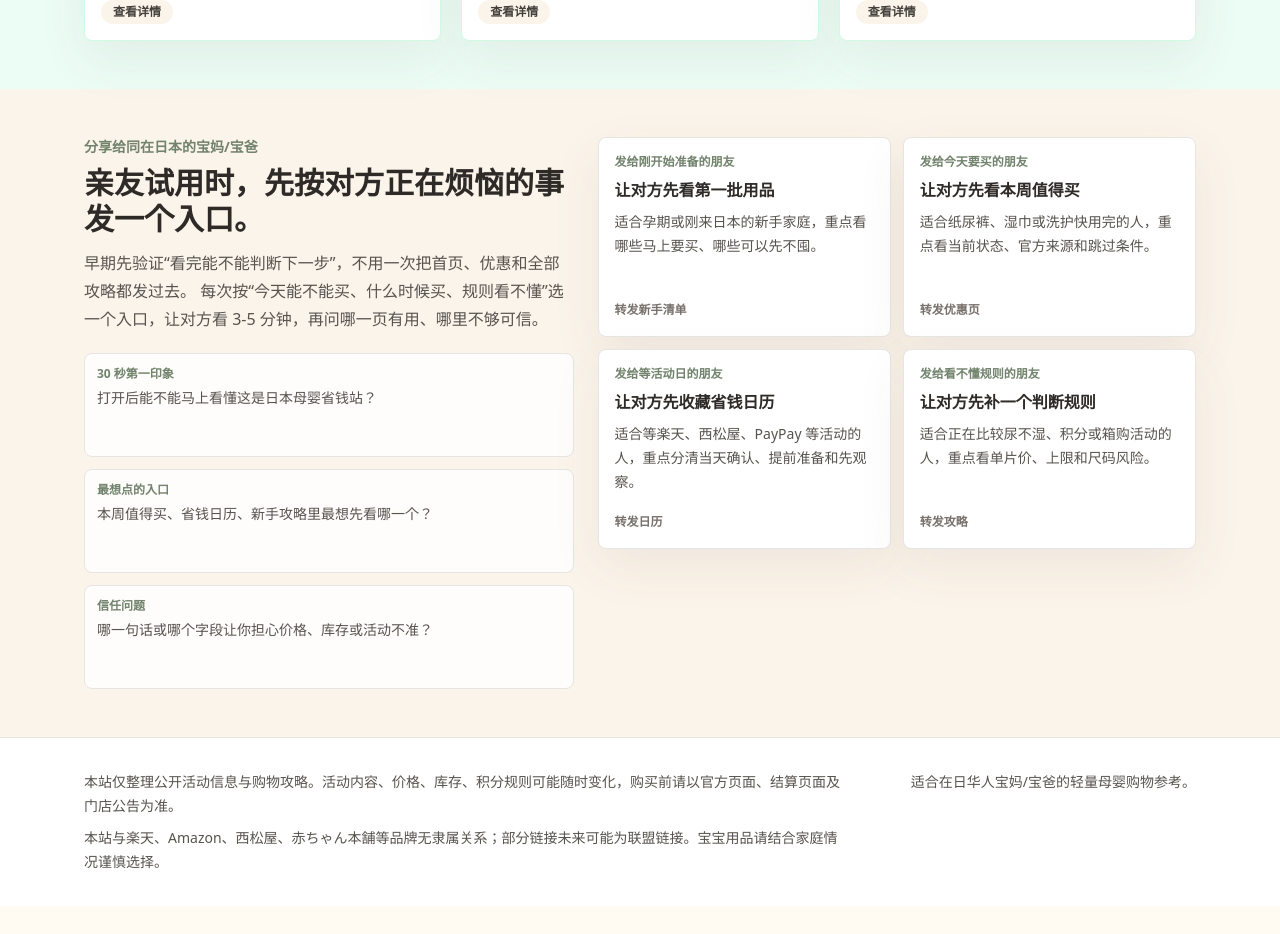
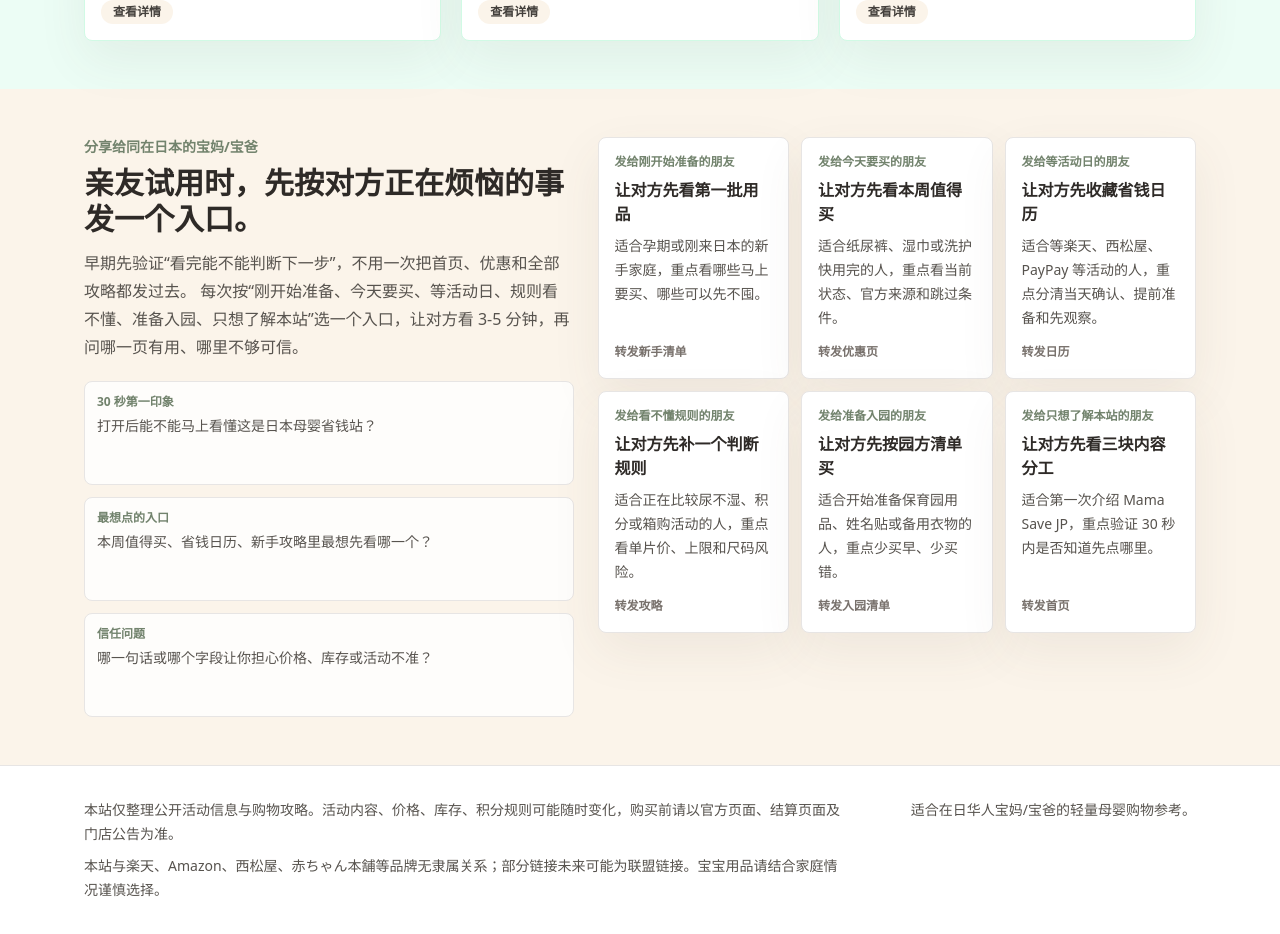
Before and after one commit to fengchuanli/mama-save-jp, a Next.js app: page / in a window 1280 px wide. Shown: the part 4400-5334 px from the top of the page. Before the commit the page ends 5306 px from the top, so only its background shows below. Built offline with nearby package versions, Linux system fonts and the light colour scheme.

Commit message:
优化首页亲友试用入口结构

```diff
--- a/pages/index.tsx
+++ b/pages/index.tsx
@@ -248,6 +248,20 @@ export default function Home({ deals, calendarEvents, paymentRebateEvents, guide
       title: "让对方先补一个判断规则",
       description: "适合正在比较尿不湿、积分或箱购活动的人，重点看单片价、上限和尺码风险。",
       action: "转发攻略"
+    },
+    {
+      label: "发给准备入园的朋友",
+      href: "/guides/nursery-entry-budget-items",
+      title: "让对方先按园方清单买",
+      description: "适合开始准备保育园用品、姓名贴或备用衣物的人，重点少买早、少买错。",
+      action: "转发入园清单"
+    },
+    {
+      label: "发给只想了解本站的朋友",
+      href: "/",
+      title: "让对方先看三块内容分工",
+      description: "适合第一次介绍 Mama Save JP，重点验证 30 秒内是否知道先点哪里。",
+      action: "转发首页"
     }
   ];
   const shareFollowupPrompts = [
@@ -537,7 +551,7 @@ export default function Home({ deals, calendarEvents, paymentRebateEvents, guide
               </h2>
               <p className="mt-3 max-w-2xl leading-7 text-stone-600">
                 早期先验证“看完能不能判断下一步”，不用一次把首页、优惠和全部攻略都发过去。
-                每次按“今天能不能买、什么时候买、规则看不懂”选一个入口，让对方看 3-5 分钟，再问哪一页有用、哪里不够可信。
+                每次按“刚开始准备、今天要买、等活动日、规则看不懂、准备入园、只想了解本站”选一个入口，让对方看 3-5 分钟，再问哪一页有用、哪里不够可信。
               </p>
               <div className="mt-5 grid gap-3">
                 {shareFollowupPrompts.map((prompt) => (
@@ -551,7 +565,7 @@ export default function Home({ deals, calendarEvents, paymentRebateEvents, guide
                 ))}
               </div>
             </div>
-            <div className="grid gap-3 sm:grid-cols-2">
+            <div className="grid gap-3 sm:grid-cols-2 lg:grid-cols-3">
               {shareTrialRoutes.map((route) => (
                 <Link
                   key={route.href}
```
Also changed, not shown: 1 other file (tests, documents, lock files or other folders).
